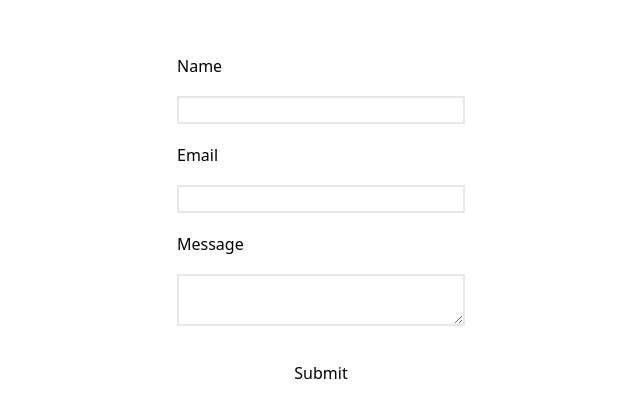
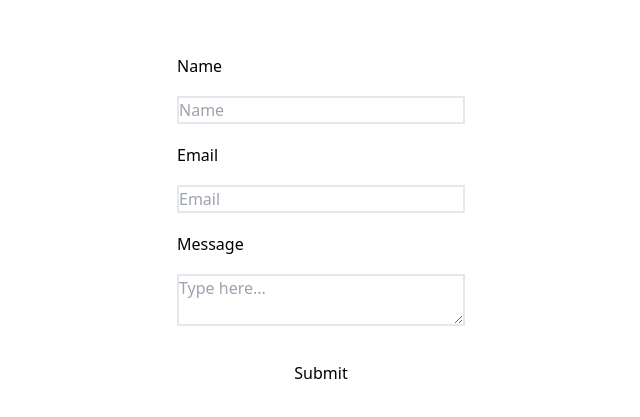
Before and after one commit to jesses-code-adventures/portfolio, a SvelteKit app: page /contact in a window 1280 px wide. Shown: the part 153-570 px from the top of the page, without its empty margins (319-959 px from the left). Built offline with nearby package versions, Linux system fonts and the light colour scheme.

Commit message:
fix: attempt at fixing netlify contact form integration

```diff
--- a/package.json
+++ b/package.json
@@ -13,6 +13,7 @@
 	},
 	"devDependencies": {
 		"@sveltejs/adapter-auto": "^2.0.0",
+		"@sveltejs/adapter-netlify": "^2.0.8",
 		"@sveltejs/kit": "^1.20.4",
 		"autoprefixer": "^10.4.14",
 		"eslint": "^8.28.0",
--- /dev/null
+++ b/src/routes/contact/+page.js
@@ -0,0 +1 @@
+export const prerender = true;
--- a/src/routes/contact/+page.svelte
+++ b/src/routes/contact/+page.svelte
@@ -31,13 +31,14 @@
 </svelte:head>
 
 <div class="flex justify-evenly pt-32 h-screen">
-	<form class="flex flex-col w-72 dark:border-stone-200 h-96 justify-evenly" name="contact" method="POST" data-netlify="true">
-        <label for="name">Name</label>
-		<input id="name" class="dark:bg-stone-950 dark:border-stone-200 border-2 focus:shadow-glow" type="text" on:change={setName} />
+	<form class="flex flex-col w-72 dark:border-stone-200 h-96 justify-evenly" name="contact" method="POST" data-netlify="true" >
+    <input type="hidden" name="form-name" value="contact" />
+        <label for="name" >Name</label>
+		<input id="name" required placeholder="Name" class="dark:bg-stone-950 dark:border-stone-200 border-2 focus:shadow-glow" type="text" on:change={setName} />
         <label for="email">Email</label>
-		<input id="email" type="email" class="dark:bg-stone-950 dark:border-stone-200 border-2 focus:shadow-glow" on:change={setEmail} />
+		<input id="email" required placeholder="Email" type="email" class="dark:bg-stone-950 dark:border-stone-200 border-2 focus:shadow-glow" on:change={setEmail} />
         <label for="message">Message</label>
-        <textarea id="message" class="dark:bg-stone-950 dark:border-stone-200 border-2 focus:shadow-glow" on:change={setMessage} />
+        <textarea id="message" required placeholder="Type here..." class="dark:bg-stone-950 dark:border-stone-200 border-2 focus:shadow-glow" on:change={setMessage} />
 		<button type="submit" class="hover:dark:bg-stone-600 p-4">Submit</button>
 	</form>
 </div>
--- a/svelte.config.js
+++ b/svelte.config.js
@@ -1,4 +1,4 @@
-import adapter from '@sveltejs/adapter-auto';
+import adapter from '@sveltejs/adapter-netlify';
 import { vitePreprocess } from '@sveltejs/kit/vite';
 
 /** @type {import('@sveltejs/kit').Config} */
```
Also changed, not shown: 2 other files (tests, documents, lock files or other folders).
